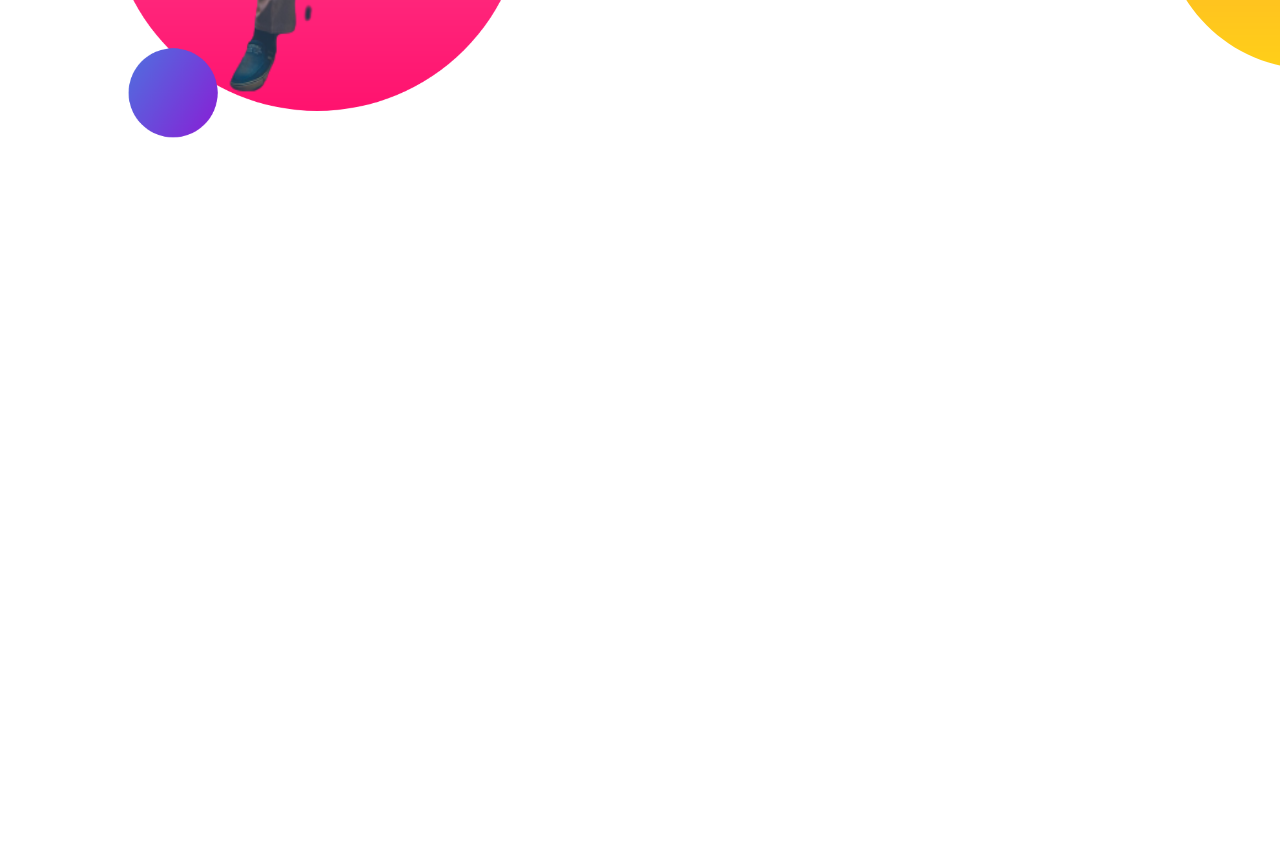
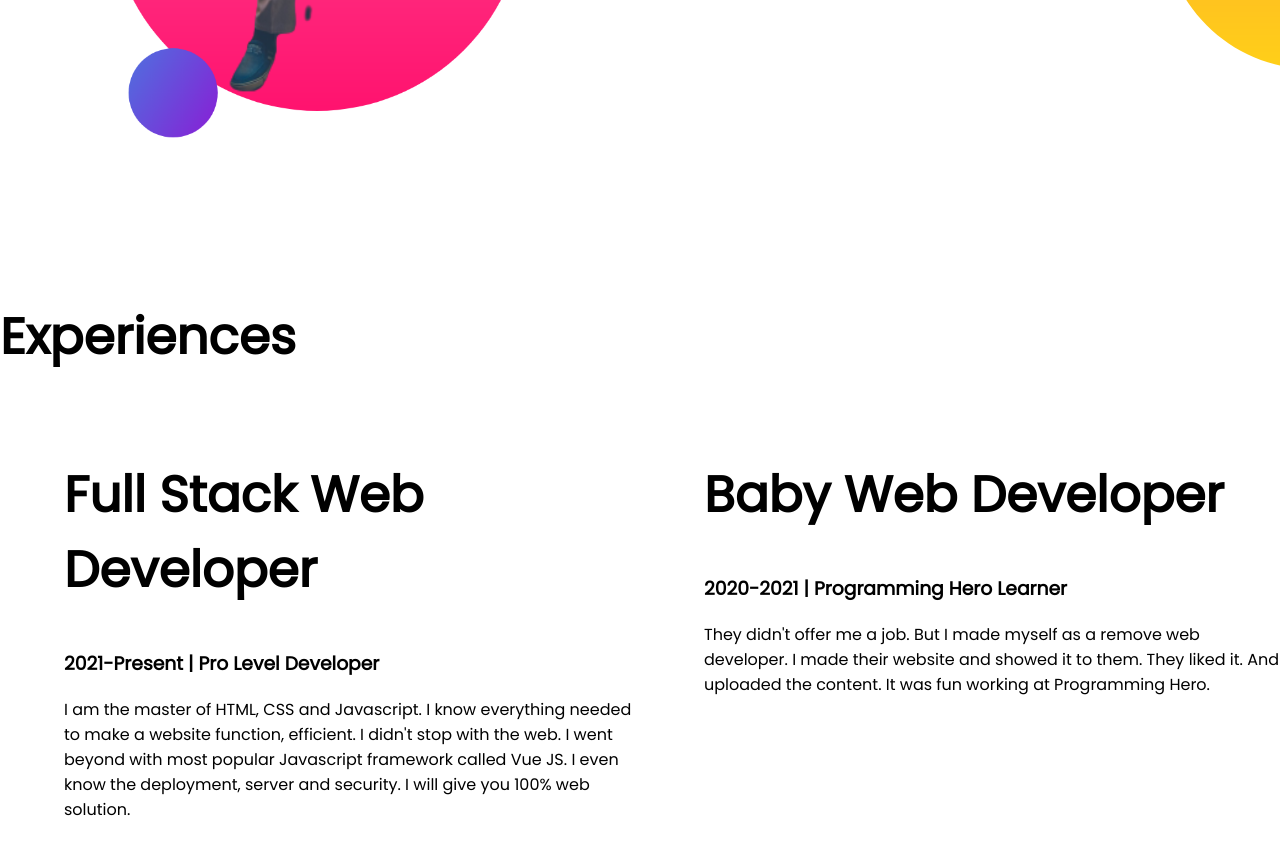
Before and after one commit to Sabbir098/Personal-Portfolio, a plain HTML site: page index.html in a window 1280 px wide. Shown: the part 998-1853 px from the top of the page. Before the commit the page ends 1298 px from the top, so only its background shows below. Drawn offline with Linux system fonts and the light colour scheme.

Commit message:
experience

```diff
--- a/index.html
+++ b/index.html
@@ -13,7 +13,7 @@
 </head>
 
 <body>
-    <section class="top-banner">
+    <section class="top-banner flexible-container">
         <div class="half-widht">
             <h1>Welcome To</h1>
             <h1><span class="orange">Saif Muhammad</span> World!</h1>
@@ -29,7 +29,7 @@
             <img src="images/my-bg.png" alt="">
         </div>
     </section>
-    <section class="dream-big">
+    <section class="dream-big flexible-container">
         <div class="half-widht">
             <img src="images/my-bg2.png" alt="">
         </div>
@@ -42,6 +42,26 @@
         </div>
 
     </section>
+    <section class="experience">
+        <h1>Experiences</h1>
+        <div class="flexible-container">
+            <div class="half-widht">
+                <h1>Full Stack Web Developer</h1>
+                <h3>2021-Present | Pro Level Developer</h3>
+                <p>I am the master of HTML, CSS and Javascript. I know everything needed to make a website function,
+                    efficient. I didn't stop with the web. I went beyond with most popular Javascript framework called
+                    Vue
+                    JS. I even know the deployment, server and security. I will give you 100% web solution.</p>
+            </div>
+            <div class="half-widht">
+                <h1>Baby Web Developer</h1>
+                <h3>2020-2021 | Programming Hero Learner</h3>
+                <p>They didn't offer me a job. But I made myself as a remove web developer. I made their website and
+                    showed
+                    it to them. They liked it. And uploaded the content. It was fun working at Programming Hero.</p>
+            </div>
+        </div>
+    </section>
 </body>
 
 </html>
--- a/style.css
+++ b/style.css
@@ -8,7 +8,7 @@ h1{
 .orange{
     color: orange;
 }
-section{
+.flexible-container{
     display: flex;
     margin-bottom: 155px;
 }
@@ -35,5 +35,4 @@ section{
     background-image: url(images/dream-bg.png);
     background-repeat: no-repeat ;
     background-position: right;
-
 }
```
